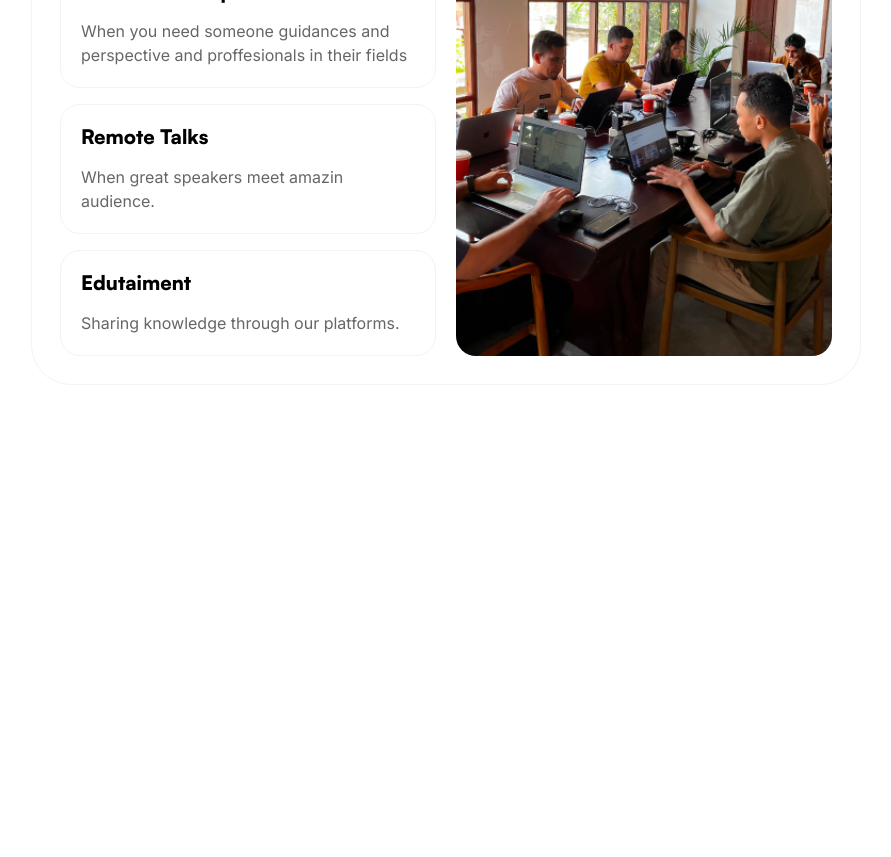
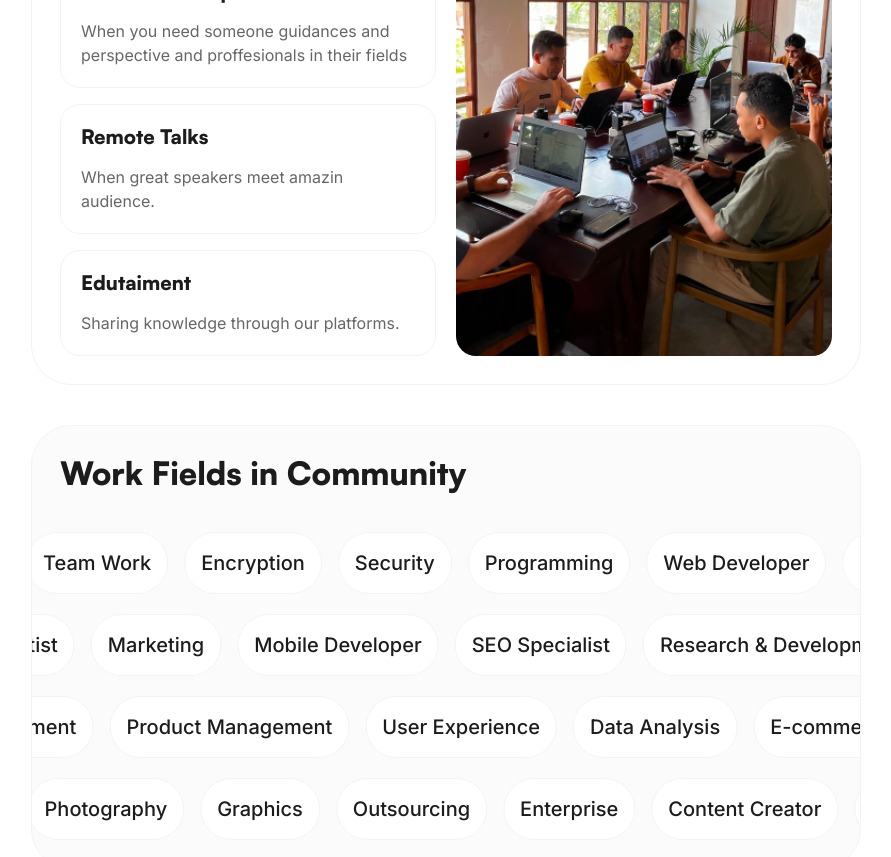
Before and after one commit to thefathdev/remote-worker-pnk, a Next.js app: page / in a window 1280 px wide. Shown: the part 1940-2797 px from the top of the page, without its empty margins (319-1210 px from the left). Before the commit the page ends 2400 px from the top, so only its background shows below. Built offline with nearby package versions, Linux system fonts and the light colour scheme.

Commit message:
Add WorkFields component and Marquee animations for enhanced UI experience

```diff
--- a/src/app/page.tsx
+++ b/src/app/page.tsx
@@ -1,18 +1,20 @@
 import { About } from "@/components/home/about";
 import { Activity } from "@/components/home/activity";
 import { Hero } from "@/components/home/hero";
+import { WorkFields } from "@/components/home/work-fields";
 import { NavMenu } from "@/components/nav-menu";
 
 export default function Home() {
   return (
-    <div className="grid grid-cols-[330px_1fr] bg-white gap-5">
+    <div className="grid grid-cols-[330px_1fr] bg-white gap-5 max-w-screen">
       <div className="sticky top-0 h-screen pt-20 pl-[6.25rem] ">
         <NavMenu />
       </div>
-      <div className="h-[300vh] pt-20 pr-[6.25rem] space-y-10 pb-[6.25rem]">
+      <div className=" pt-20 pr-[6.25rem] space-y-10 pb-[6.25rem]">
         <Hero />
         <About />
         <Activity />
+        <WorkFields />
       </div>
     </div>
   );
--- /dev/null
+++ b/src/components/animated-ui/marquee.tsx
@@ -0,0 +1,73 @@
+import { cn } from "@/lib/utils";
+import { ComponentPropsWithoutRef } from "react";
+
+interface MarqueeProps extends ComponentPropsWithoutRef<"div"> {
+  /**
+   * Optional CSS class name to apply custom styles
+   */
+  className?: string;
+  /**
+   * Whether to reverse the animation direction
+   * @default false
+   */
+  reverse?: boolean;
+  /**
+   * Whether to pause the animation on hover
+   * @default false
+   */
+  pauseOnHover?: boolean;
+  /**
+   * Content to be displayed in the marquee
+   */
+  children: React.ReactNode;
+  /**
+   * Whether to animate vertically instead of horizontally
+   * @default false
+   */
+  vertical?: boolean;
+  /**
+   * Number of times to repeat the content
+   * @default 4
+   */
+  repeat?: number;
+}
+
+export function Marquee({
+  className,
+  reverse = false,
+  pauseOnHover = false,
+  children,
+  vertical = false,
+  repeat = 4,
+  ...props
+}: MarqueeProps) {
+  return (
+    <div
+      {...props}
+      className={cn(
+        "group flex overflow-hidden p-2 [--duration:40s] [--gap:1rem] [gap:var(--gap)]",
+        {
+          "flex-row": !vertical,
+          "flex-col": vertical,
+        },
+        className
+      )}
+    >
+      {Array(repeat)
+        .fill(0)
+        .map((_, i) => (
+          <div
+            key={i}
+            className={cn("flex shrink-0 justify-around [gap:var(--gap)]", {
+              "animate-marquee flex-row": !vertical,
+              "animate-marquee-vertical flex-col": vertical,
+              "group-hover:[animation-play-state:paused]": pauseOnHover,
+              "[animation-direction:reverse]": reverse,
+            })}
+          >
+            {children}
+          </div>
+        ))}
+    </div>
+  );
+}
--- a/src/components/home/about.tsx
+++ b/src/components/home/about.tsx
@@ -37,7 +37,7 @@ const FEATURES = [
 export function About() {
   return (
     <div className="p-7 flex flex-col gap-8 border border-[#F3F3F3] rounded-[2.5rem]">
-      <h2 className="font-satoshi font-bold text-[2rem] leading-[1.2] text-black">
+      <h2 className="font-satoshi font-bold text-[2rem] leading-[1.2] text-[#1C1C1C]">
         About Us
       </h2>
 
@@ -54,7 +54,7 @@ export function About() {
       <div className="grid grid-cols-4 gap-8">
         {STATS.map(({ label, value }) => (
           <div key={label} className="flex flex-col gap-3">
-            <h3 className="font-satoshi font-bold text-[3rem] leading-[1.2] text-black">
+            <h3 className="font-satoshi font-bold text-[3rem] leading-[1.2] text-[#1C1C1C]">
               {value}
             </h3>
             <p className="">{label}</p>
@@ -77,7 +77,7 @@ export function About() {
               {icon}
             </div>
             <div className="flex flex-col gap-4">
-              <h3 className="font-satoshi font-bold text-xl leading-[1.2] text-black">
+              <h3 className="font-satoshi font-bold text-xl leading-[1.2] text-[#1C1C1C]">
                 {title}
               </h3>
               <p>{desc}</p>
--- a/src/components/home/activity.tsx
+++ b/src/components/home/activity.tsx
@@ -35,7 +35,7 @@ export function Activity() {
 
   return (
     <div className="p-7 flex flex-col gap-10 border border-[#F3F3F3] rounded-[2.5rem]">
-      <h2 className="font-satoshi font-bold text-[2rem] leading-[1.2] text-black">
+      <h2 className="font-satoshi font-bold text-[2rem] leading-[1.2] text-[#1C1C1C]">
         Discover Our Activity
       </h2>
       <div className="grid grid-cols-2 gap-5">
@@ -54,7 +54,7 @@ export function Activity() {
             >
               <h3
                 className={cn(
-                  "font-satoshi font-bold text-xl leading-[1.2] text-black _transition-colors _ease-in-out _duration-300",
+                  "font-satoshi font-bold text-xl leading-[1.2] text-[#1C1C1C] _transition-colors _ease-in-out _duration-300",
                   activeIndex === index ? "text-white" : ""
                 )}
               >
--- a/src/components/home/hero.tsx
+++ b/src/components/home/hero.tsx
@@ -6,7 +6,7 @@ export function Hero() {
   return (
     <div className="grid grid-cols-2 gap-5">
       <div className="p-7 flex flex-col gap-8 border border-[#F3F3F3] bg-[#FBFBFB] rounded-[2.5rem]">
-        <h1 className="font-satoshi font-bold text-[4rem] leading-[1.2] text-black">
+        <h1 className="font-satoshi font-bold text-[4rem] leading-[1.2] text-[#1C1C1C]">
           Remote Worker <TextScramble duration={1.2}>Pontianak</TextScramble>
         </h1>
 
--- /dev/null
+++ b/src/components/home/work-fields.tsx
@@ -0,0 +1,75 @@
+import { Marquee } from "../animated-ui/marquee";
+
+const FIELDS = [
+  "Digital Marketing",
+  "Team Work",
+  "Encryption",
+  "Security",
+  "Programming",
+  "Web Developer",
+  "Web Programming",
+  "UI/UX Design",
+  "Mobile Developer",
+  "SEO Specialist",
+  "Research & Development",
+  "Graphics Designer",
+  "Animation",
+  "Logo Design",
+  "3D Artist",
+  "Marketing",
+  "Content Management",
+  "Product Management",
+  "User Experience",
+  "Data Analysis",
+  "E-commerce",
+  "Sales Marketing",
+  "Social Media",
+  "Travel/Cargo",
+  "Outsourcing",
+  "Enterprise",
+  "Content Creator",
+  "Photography",
+  "Photography",
+  "Graphics",
+];
+
+export function WorkFields() {
+  return (
+    <div className="py-7 flex flex-col gap-10 border border-[#F3F3F3] bg-[#FBFBFB] rounded-[2.5rem] max-w-[calc(100vw-450px)]">
+      <div className="px-7">
+        <h2 className="font-satoshi font-bold text-[2rem] leading-[1.2] text-[#1C1C1C]">
+          Work Fields in Community
+        </h2>
+      </div>
+
+      <div className="flex flex-col overflow-hidden gap-5 max-w-full">
+        <Marquee className="p-0">
+          {FIELDS.slice(0, 8).map((field, index) => (
+            <Field key={index} label={field} />
+          ))}
+        </Marquee>
+        <Marquee reverse className="p-0 [--duration:45s]">
+          {FIELDS.slice(8, 16).map((field, index) => (
+            <Field key={index} label={field} />
+          ))}
+        </Marquee>
+        <Marquee className="p-0 [--duration:55s]">
+          {FIELDS.slice(16, 24).map((field, index) => (
+            <Field key={index} label={field} />
+          ))}
+        </Marquee>
+        <Marquee reverse className="p-0 [--duration:20s]">
+          {FIELDS.slice(24).map((field, index) => (
+            <Field key={index} label={field} />
+          ))}
+        </Marquee>
+      </div>
+    </div>
+  );
+}
+
+const Field = ({ label }: { label: string }) => (
+  <div className="p-4 text-xl font-medium text-[#1C1C1C] bg-white border border-[#F3F3F3] rounded-full">
+    <span>{label}</span>
+  </div>
+);
--- a/tailwind.config.ts
+++ b/tailwind.config.ts
@@ -11,6 +11,20 @@ export default {
       fontFamily: {
         satoshi: ["var(--font-satoshi)", "Inter", "sans-serif"],
       },
+      animation: {
+        marquee: "marquee var(--duration) linear infinite",
+        "marquee-vertical": "marquee-vertical var(--duration) linear infinite",
+      },
+      keyframes: {
+        marquee: {
+          from: { transform: "translateX(0)" },
+          to: { transform: "translateX(calc(-100% - var(--gap)))" },
+        },
+        "marquee-vertical": {
+          from: { transform: "translateY(0)" },
+          to: { transform: "translateY(calc(-100% - var(--gap)))" },
+        },
+      },
     },
   },
   plugins: [],
```
